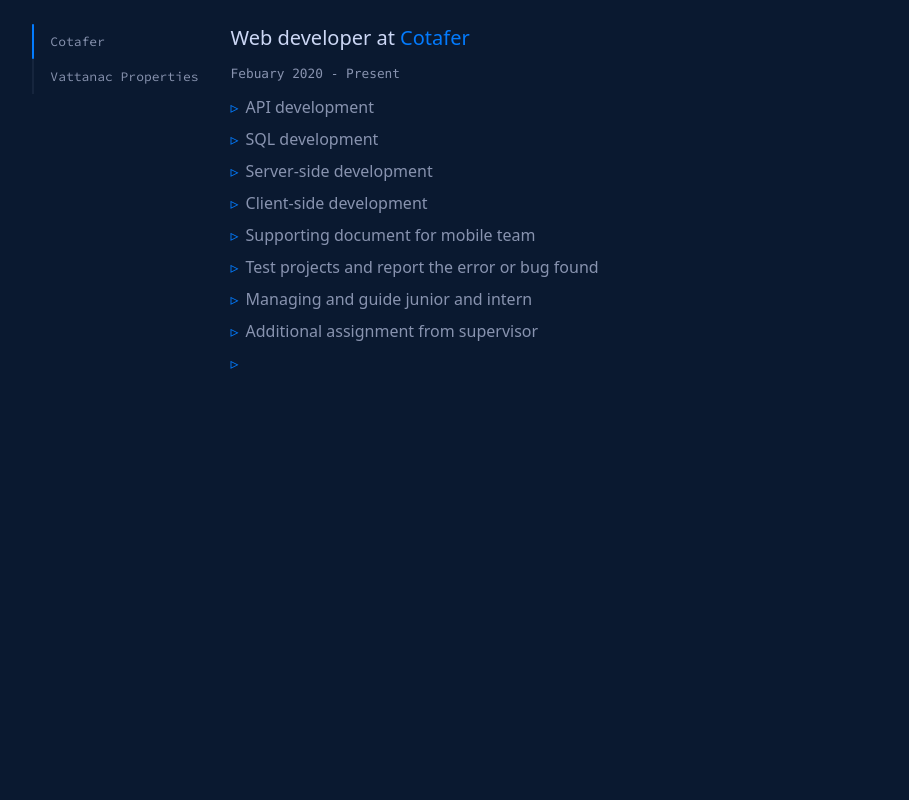
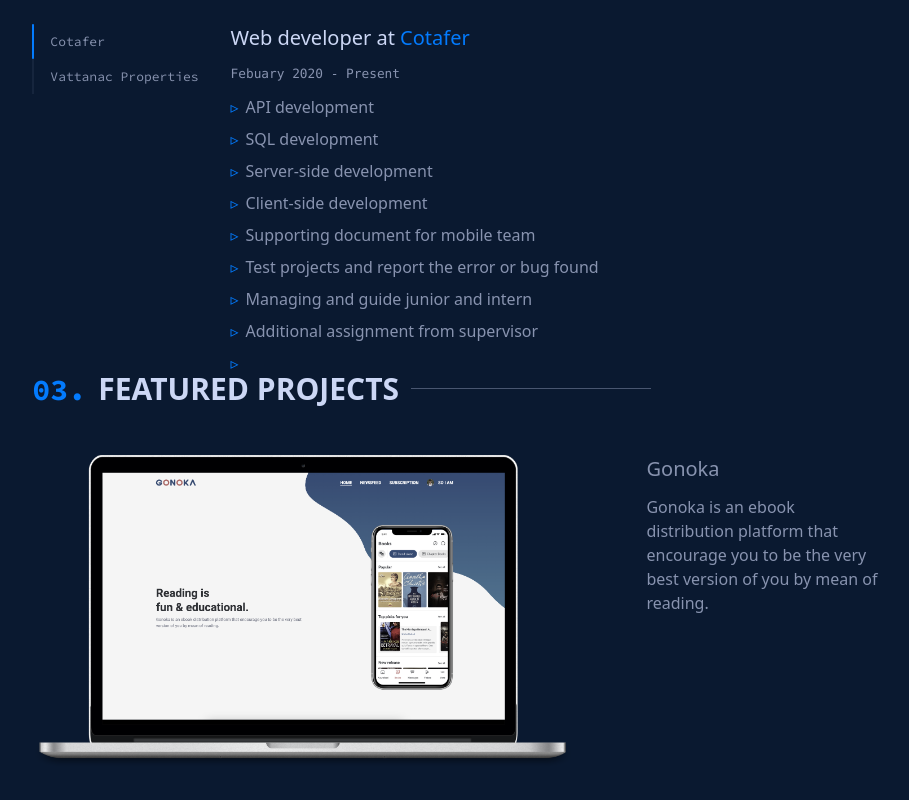
Before and after one commit to tharith-p/portfolios-v1, a React (Create React App) app: page / in a window 1280 px wide. Shown: the part 1468-2268 px from the top of the page, without its empty margins (181-1090 px from the left). Before the commit the page ends 1920 px from the top, so only its background shows below. Built offline with nearby package versions, Linux system fonts and the light colour scheme.

Commit message:
working on exp section

```diff
--- a/public/index.html
+++ b/public/index.html
@@ -1,30 +1,16 @@
 <!DOCTYPE html>
 <html lang="en">
   <head>
+    <title>Tharith Phon</title>
     <meta charset="utf-8" />
-    <link rel="icon" href="%PUBLIC_URL%/ico.svg" />
+    <meta name=”description” content="Web Developer, based in Phnom Penh, Cambodia">
+    <meta name=”keywords” content="Tharith Phon, developer, vue js, react js, HTML, JavaScript, python">
+    <meta name="author" content="Tharith Phon">
     <meta name="viewport" content="width=device-width, initial-scale=1" />
     <meta name="theme-color" content="#000000" />
-    <meta
-      name="description"
-      content="Web site created using create-react-app"
-    />
+    <link rel="icon" href="%PUBLIC_URL%/ico.svg" />
     <link rel="apple-touch-icon" href="%PUBLIC_URL%/logo192.png" />
-    <!--
-      manifest.json provides metadata used when your web app is installed on a
-      user's mobile device or desktop. See https://developers.google.com/web/fundamentals/web-app-manifest/
-    -->
     <link rel="manifest" href="%PUBLIC_URL%/manifest.json" />
-    <!--
-      Notice the use of %PUBLIC_URL% in the tags above.
-      It will be replaced with the URL of the `public` folder during the build.
-      Only files inside the `public` folder can be referenced from the HTML.
-
-      Unlike "/favicon.ico" or "favicon.ico", "%PUBLIC_URL%/favicon.ico" will
-      work correctly both with client-side routing and a non-root public URL.
-      Learn how to configure a non-root public URL by running `npm run build`.
-    -->
-    <title>Tharith Phon</title>
   </head>
   <body class="bg-dark text-gray">
     <noscript>You need to enable JavaScript to run this app.</noscript>
--- a/src/App.js
+++ b/src/App.js
@@ -2,6 +2,7 @@
 import Experience from './component/experience';
 import Header from './component/header';
 import Hero from './component/hero';
+import Project from './component/project';
 
 function App() {
 
@@ -16,6 +17,7 @@
 					<Experience />
 				</div>
 			</div>
+			<Project />
 		</div>
 	);
 }
--- a/src/component/about.js
+++ b/src/component/about.js
@@ -15,7 +15,7 @@
 
 	render() {
 		return (
-			<div className="h-[calc(100vh*.6)] flex items-center">
+			<div className="min-h-[calc(100vh*.6)] flex items-center">
 				<div>
 					<div className="flex items-center space-x-3 mb-12">
 						<div className="b-section font-bold text-3xl text-light">About</div>
--- a/src/component/experience.js
+++ b/src/component/experience.js
@@ -69,7 +69,10 @@
 								{/* Tab title */}
 								{
 									exps.map(exp =>
-										<li tabIndex="1">
+										<li
+											tabIndex="1"
+											key={ exp.id }
+										>
 											<button
 												onClick={this.setTabActive}
 												tabIndex="1"
@@ -108,5 +111,4 @@
 			</div>
 		);
 	}
-
 }
--- /dev/null
+++ b/src/component/project.js
@@ -0,0 +1,35 @@
+import { Component } from "react";
+
+
+export default class Project extends Component {
+
+	render() {
+		return (
+			<div className="flex flex-col">
+				<div className="w-full md:w-8/12 mx-auto">
+					<div className="h-[calc(100vh*.6)] flex items-center">
+						<div>
+							<div className="flex items-center space-x-3 mb-12">
+								<div className="b-section font-bold text-3xl text-light">FEATURED PROJECTS</div>
+								<hr className="hidden sm:block sm:w-48 md:w-60 border-t-0 border-gray border border-opacity-50" />
+							</div>
+							<div className="flex space-x-14">
+								<div className="w-[70%]">
+									<div className="pl-0 pt-0 pr-4 pb-4 relative group w-full aspect-square">
+										<img className="w-full transition-[filter] filter grayscale-[50%] hover:grayscale-0"
+											src="/image/g-web.png"
+											alt="" />
+									</div>
+								</div>
+								<div className="w-[30%] flex flex-col space-y-3">
+									<h2 className=" text-xl">Gonoka</h2>
+									<p>Gonoka is an ebook distribution platform that encourage you to be the very best version of you by mean of reading.</p>
+								</div>
+							</div>
+						</div>
+					</div>
+				</div>
+			</div>
+		);
+	}
+}
```
Also changed, not shown: public/image/g-pr.png (added), 1 other file (tests, documents, lock files or other folders).
